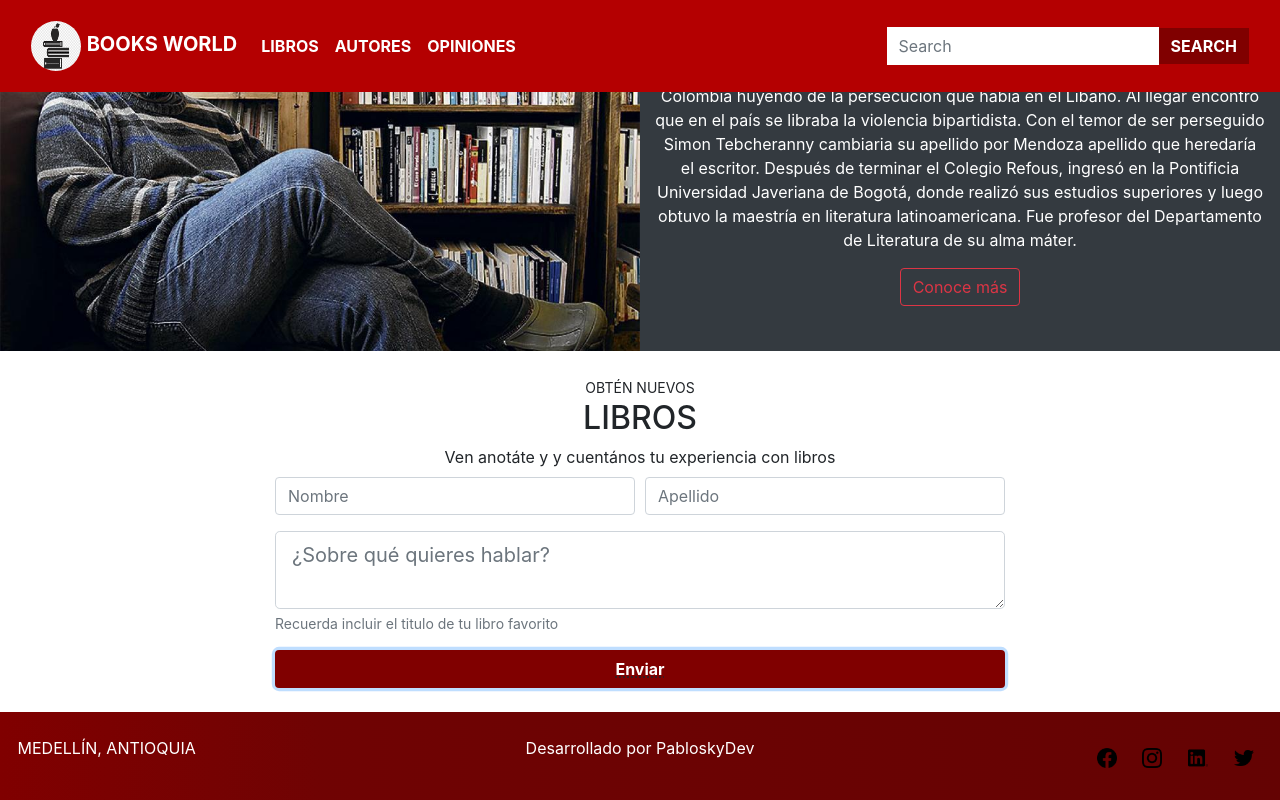
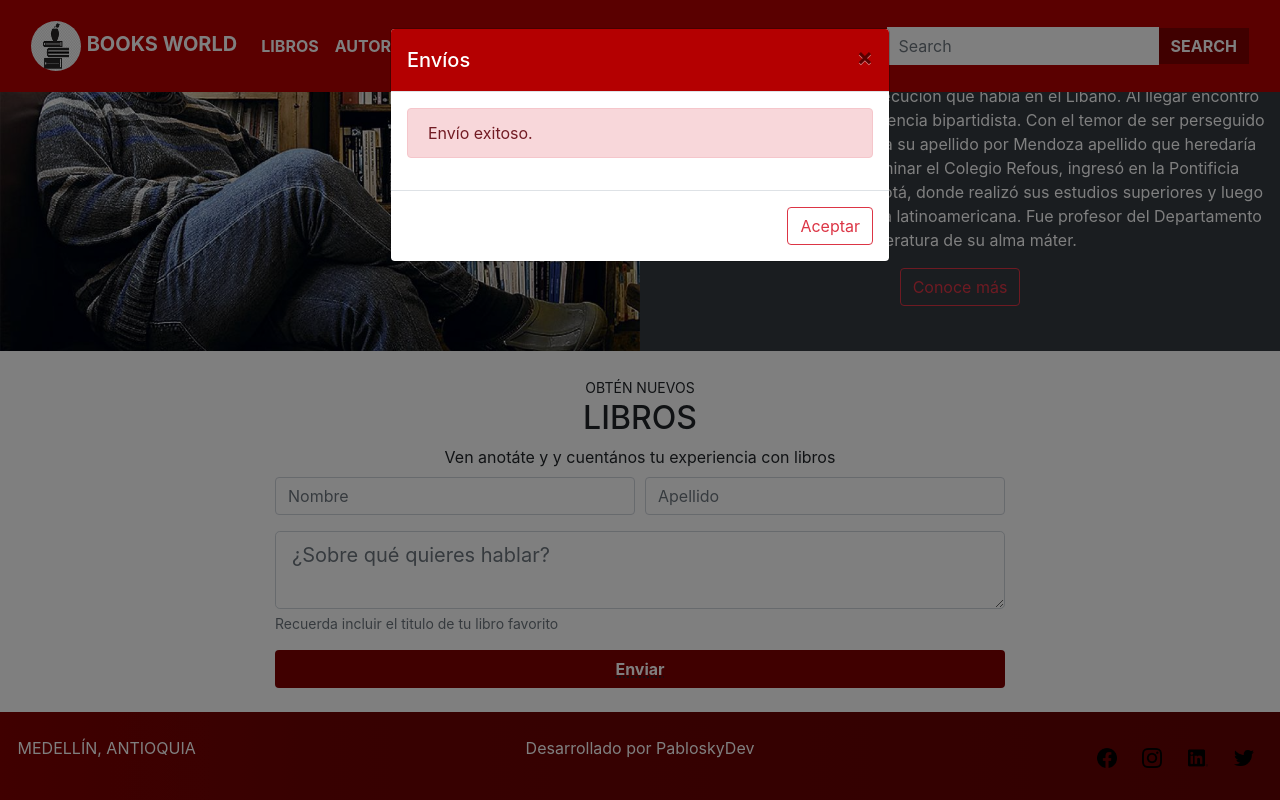
Before and after one commit to pabloskyDev/booksWorld, a plain HTML site: page index.html in a window 1280 px wide. Both pictures are taken after a click on the button "Enviar". Shown: the part 2067-2867 px from the top of the page. Drawn offline with nearby package versions, Linux system fonts and the light colour scheme.

Commit message:
Agregar modal de envíos

```diff
--- a/index.html
+++ b/index.html
@@ -180,7 +180,7 @@
                         <div class="form-row">
                             <div class="col">
                                 <abbr data-bs-toggle="tooltip" title="Enviar información">
-                                    <button type="button" class="btn btn-book btn-block">Enviar</button>
+                                    <button type="button" class="btn btn-book btn-block" data-toggle="modal" data-target="#mdl-envio">Enviar</button>
                                 </abbr>
                             </div>
                         </div>
@@ -240,6 +240,26 @@
           </div>
         </div>
     </div>
+    <div class="modal fade" id="mdl-envio" data-backdrop="static" data-keyboard="false" tabindex="-1" aria-labelledby="staticBackdropLabel" aria-hidden="true">
+        <div class="modal-dialog">
+          <div class="modal-content">
+            <div class="modal-header bg-red">
+              <h5 class="modal-title" id="staticBackdropLabel">Envíos</h5>
+              <button type="button" class="close" data-dismiss="modal" aria-label="Close">
+                <span aria-hidden="true">&times;</span>
+              </button>
+            </div>
+            <div class="modal-body">
+              <div class="alert alert-danger" role="alert">
+                Envío exitoso.
+              </div>
+            </div>
+            <div class="modal-footer">
+              <button type="button" class="btn btn-outline-danger" data-dismiss="modal">Aceptar</button>
+            </div>
+          </div>
+        </div>
+    </div>
 
     <script src="https://cdn.jsdelivr.net/npm/jquery@3.5.1/dist/jquery.slim.min.js" integrity="sha384-DfXdz2htPH0lsSSs5nCTpuj/zy4C+OGpamoFVy38MVBnE+IbbVYUew+OrCXaRkfj" crossorigin="anonymous"></script>
     <script src="https://cdn.jsdelivr.net/npm/bootstrap@4.6.1/dist/js/bootstrap.bundle.min.js" integrity="sha384-fQybjgWLrvvRgtW6bFlB7jaZrFsaBXjsOMm/tB9LTS58ONXgqbR9W8oWht/amnpF" crossorigin="anonymous"></script>
```
